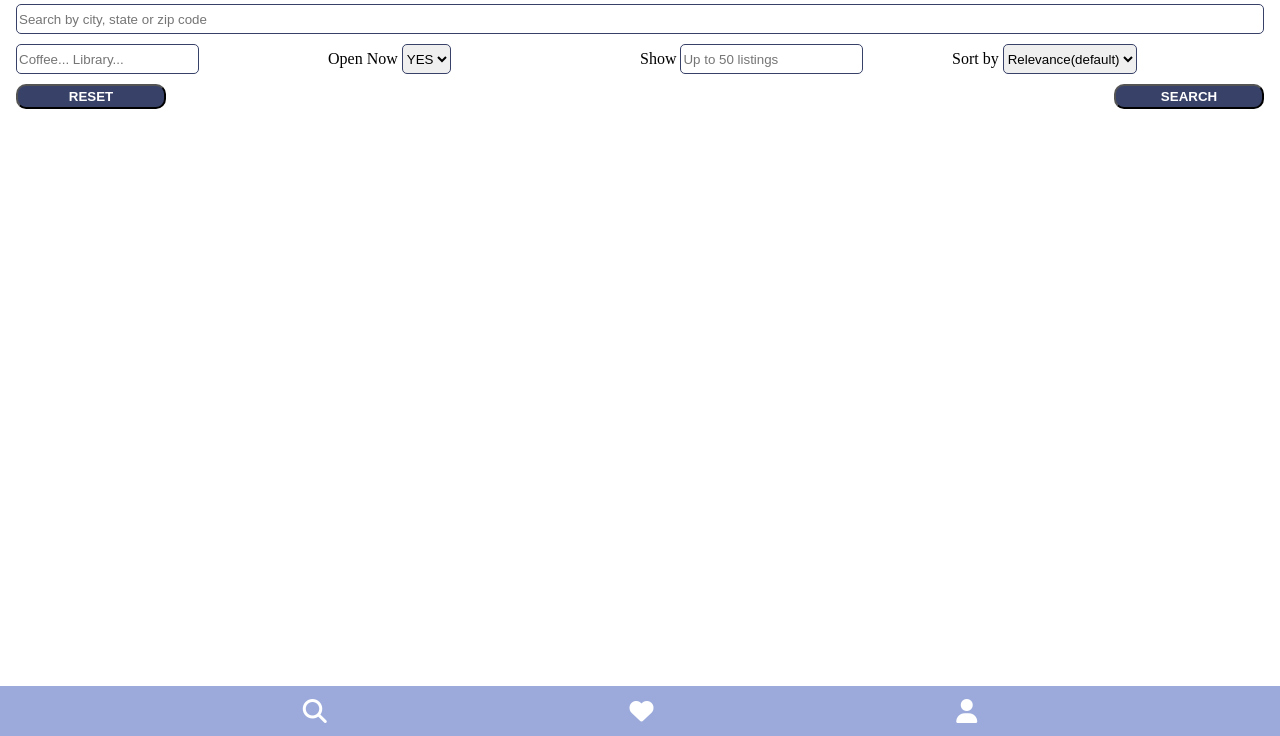
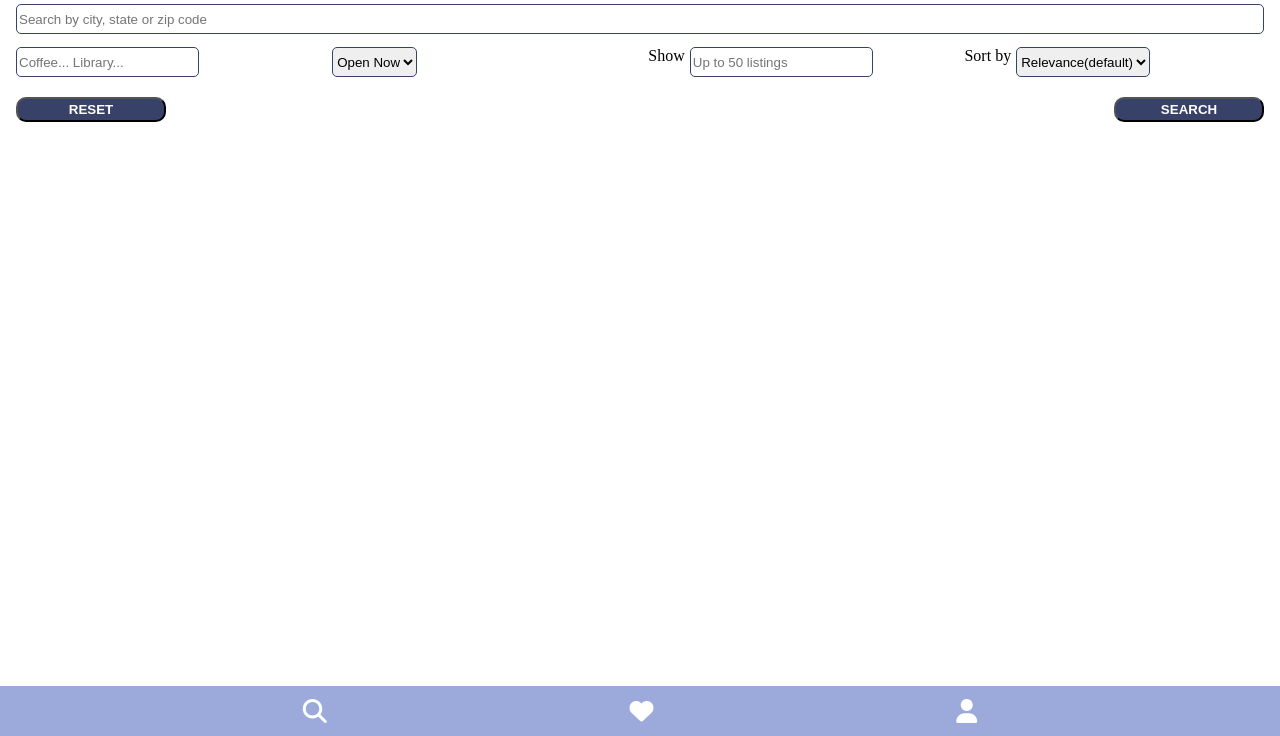
Before and after one commit to lindsay-jin/front-end-project, a website with bundled scripts: page index.html in a window 1280 px wide. Shown: the part 64-800 px from the top of the page. Built offline with nearby package versions, Linux system fonts and the light colour scheme; a web font is replaced by a local one.

Commit message:
working on layout

```diff
--- a/css/layout.css
+++ b/css/layout.css
@@ -43,21 +43,18 @@ form {
 
 label {
   display: inline;
-}
-
-.location-input {
-  height: 30px;
-  width: 100%;
+  margin-right: 5px;
 }
 
 .option-row {
   display: flex;
   flex-wrap: wrap;
   justify-content: space-between;
+  align-items: center;
 }
 
-.item {
-  flex: 50%;
+.column-half {
+  width: 45%;
 }
 
 .button-div {
@@ -86,7 +83,11 @@ footer {
 }
 
 @media screen and (min-width: 768px) {
-  .item {
-    flex: 25%;
+  .column-fourth {
+    width: 24%;
+  }
+
+  .option-row > div {
+    display: flex;
   }
 }
--- a/css/styles.css
+++ b/css/styles.css
@@ -50,6 +50,12 @@ select {
   border: 1px solid #384167;
   border-radius: 5px;
   height: 30px;
+  margin-bottom: 10px;
+}
+
+.location-input {
+  margin-bottom: 3px;
+  width: 100%;
 }
 
 .reset-button,
--- a/index.html
+++ b/index.html
@@ -48,28 +48,28 @@
             </div>
             <!--option row-->
             <div class="option-row row">
-              <div class="item">
+              <div class="column-half column-fourth">
                 <input
                   class="keyword-input"
                   type="text"
                   name="keyword"
                   placeholder="Coffee... Library..." />
               </div>
-              <div class="item">
-                <label class="open-label" for="open">Open Now</label>
-                <select class="open-select" name="open" id="open">
-                  <option value="">YES</option>
-                  <option value="">NO</option>
+              <div class="column-half column-fourth">
+                <select name="open" id="open">
+                  <option value="open" disabled selected>Open Now</option>
+                  <option value="yes">YES</option>
+                  <option value="NO">NO</option>
                 </select>
               </div>
-              <div class="item">
+              <div class="column-half column-fourth">
                 <label for="show">Show</label>
                 <input
                   class="show-input"
                   type="text"
                   placeholder="Up to 50 listings" />
               </div>
-              <div class="item">
+              <div class="column-half column-fourth">
                 <label for="sort">Sort by</label>
                 <select name="sort" id="sort">
                   <option value="">Relevance(default)</option>
--- a/ts/main.ts
+++ b/ts/main.ts
@@ -0,0 +1,7 @@
+const $location = document.querySelector('.location-input');
+const $keyword = document.querySelector('.keyword-input');
+const $open = document.querySelector('#open');
+const $show = document.querySelector('.show-input');
+const $sort = document.querySelector('#sort');
+const $resetButton = document.querySelector('.reset-button');
+const $submitButton = document.querySelector('.submit-button')
```
